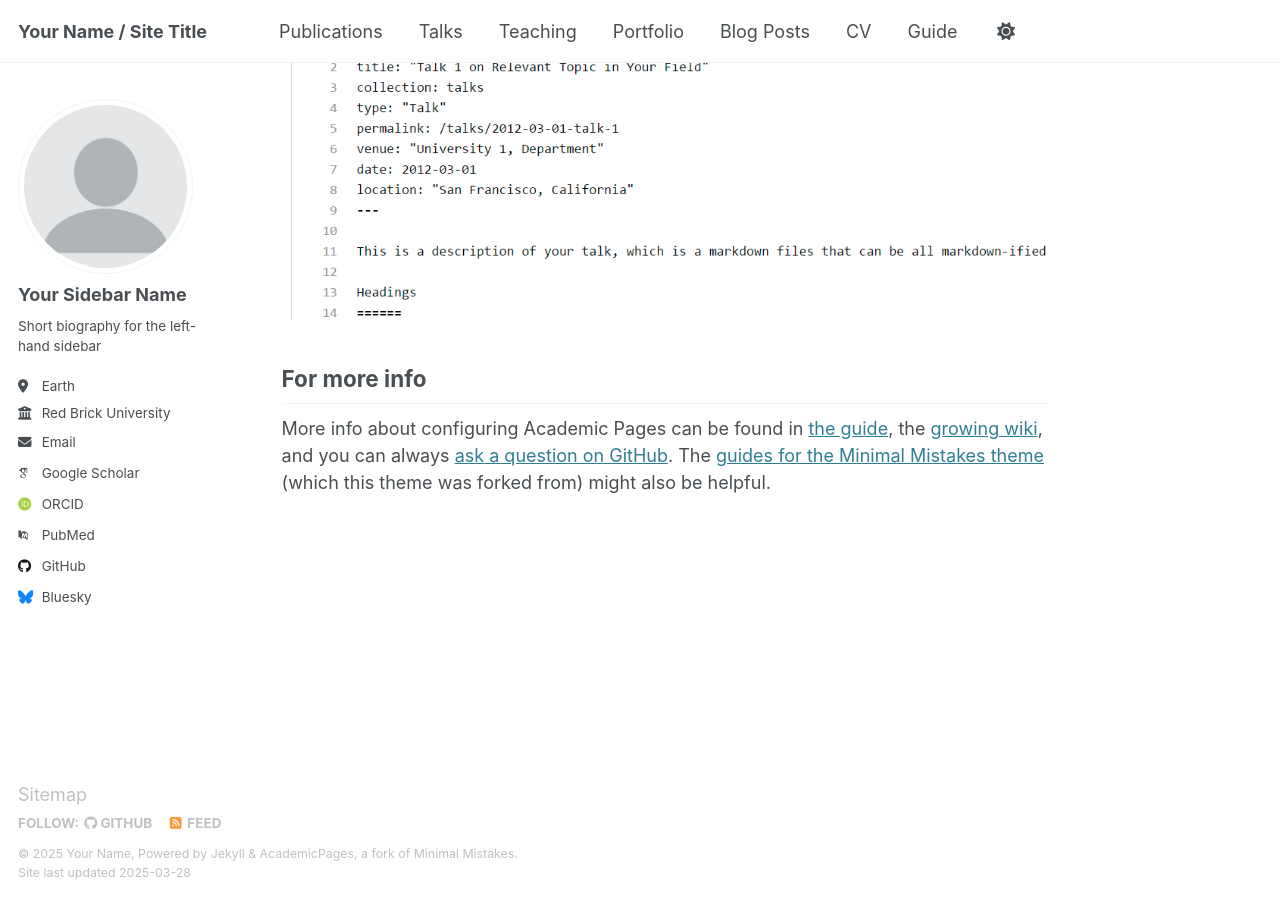
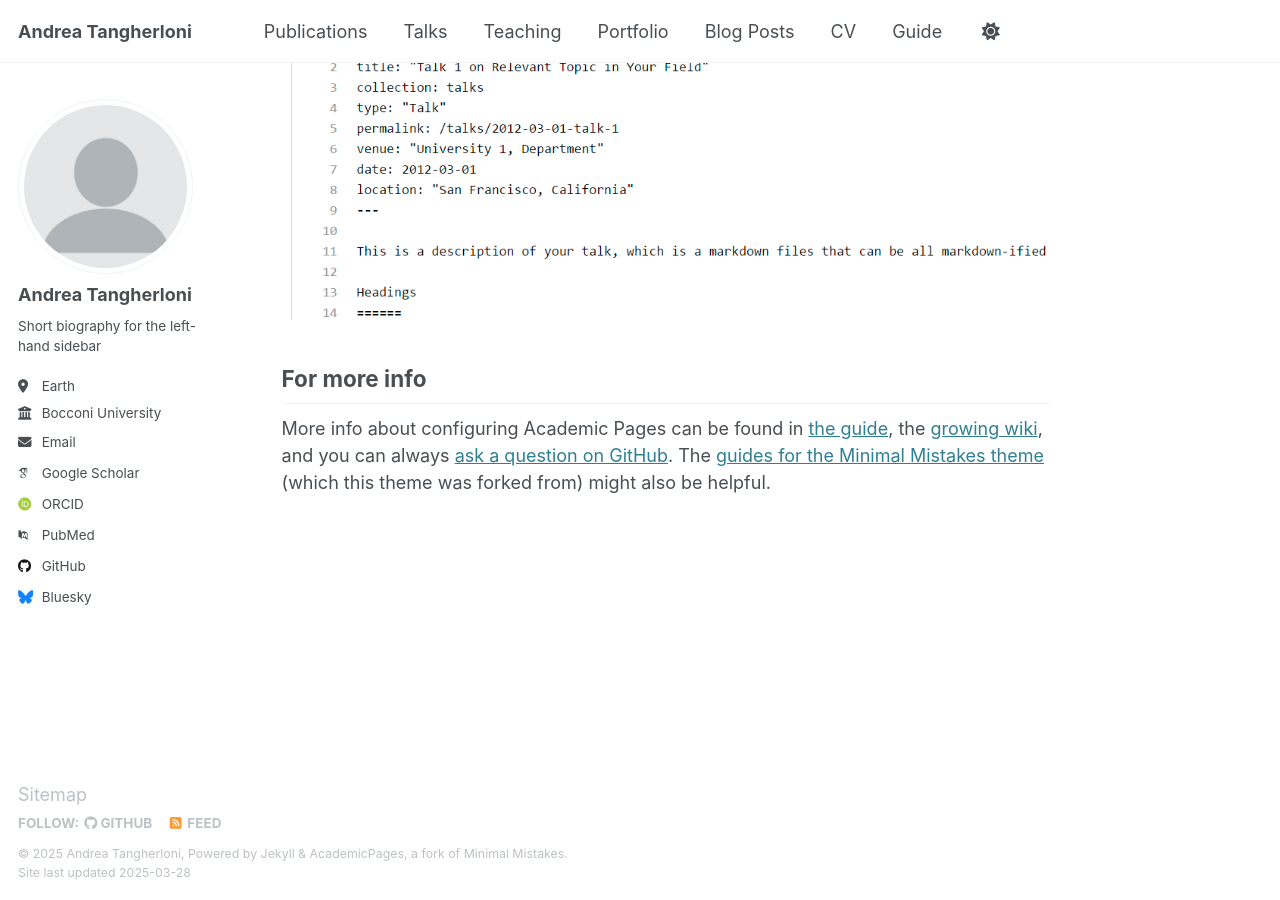
Before and after one commit to andreatangherloni/andreatangherloni.github.io, a Jekyll site: the page built from _pages/about.md, in a window 1280 px wide and 900 px high, scrolled down 2635 px. Built offline with Jekyll 4.4.1, drawn with Linux system fonts in a browser that asks for light colours; some web fonts are replaced.

Commit message:
Update _config.yml

```diff
--- a/_config.yml
+++ b/_config.yml
@@ -9,11 +9,11 @@
 # Basic Site Settings
 locale                   : "en-US"
 site_theme               : "default"
-title                    : "Your Name / Site Title"
+title                    : "Andrea Tangherloni"
 title_separator          : "-"
-name                     : &name "Your Name"
+name                     : &name "Andrea Tangherloni"
 description              : &description "personal description"
-url                      : https://academicpages.github.io # the base hostname & protocol for your site e.g. "https://[your GitHub username].github.io"
+url                      : https://andreatangherloni.github.io # the base hostname & protocol for your site e.g. "https://[your GitHub username].github.io"
 baseurl                  : "" # the subpath of your site, e.g. "/blog"
 repository               : "academicpages/academicpages.github.io"
 
@@ -23,13 +23,13 @@ repository               : "academicpages/academicpages.github.io"
 author:
   # Biographic information
   avatar           : "profile.png"
-  name             : "Your Sidebar Name"
+  name             : "Andrea Tangherloni"
   pronouns         : # example: "she/her"
   bio              : "Short biography for the left-hand sidebar"
   location         : "Earth"
-  employer         : "Red Brick University"
+  employer         : "Bocconi University"
   uri              : # URL
-  email            : "none@example.org"
+  email            : "andrea.tangherlonin@unibocconi.it"
 
   # Academic websites
   arxiv            : # URL - Update with the correct link to your profile
```
